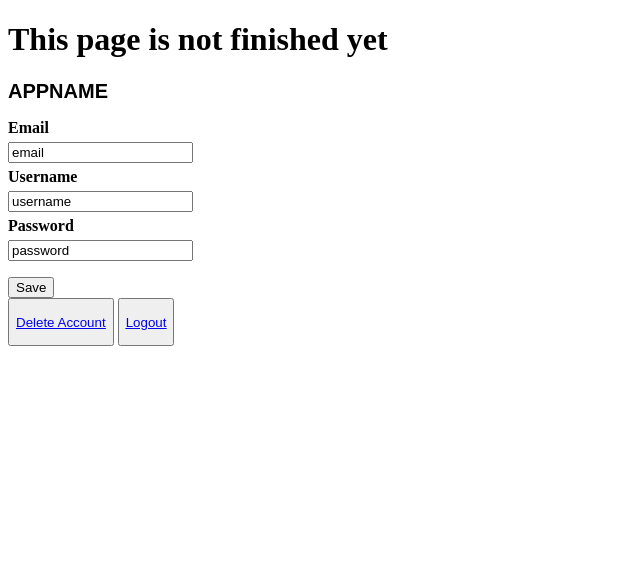
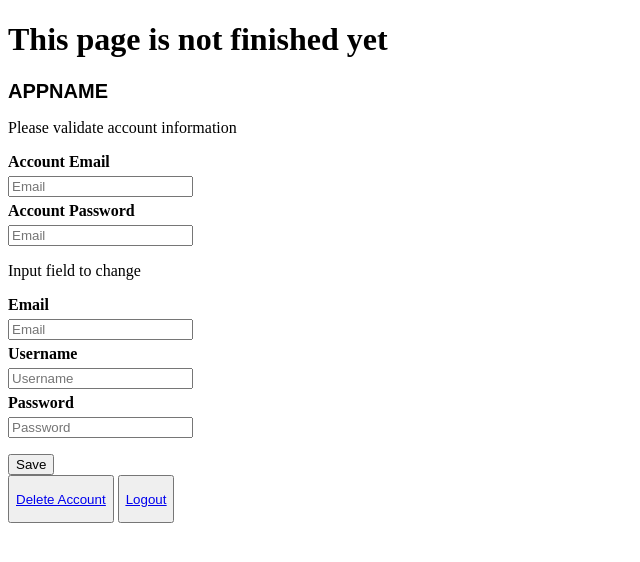
Before and after one commit to software-students-fall2022/web-app-exercise-team-8-1, a Flask app: page /account.html in a window 1280 px wide. Shown: the top 562 px of the page, without its empty margins (0-640 px from the left). Run offline with Flask 2, Linux system fonts and the light colour scheme; data that the repository does not hold is empty.

Commit message:
Modified edit account page
Make the functionality work

```diff
--- a/app.py
+++ b/app.py
@@ -191,6 +191,16 @@ def handle_item():
 @app.route('/account.html', methods=['GET','POST'])
 def edit():
     if request.method == 'POST':
+        current_email = request.form["current_email"]
+        current_password = request.form["current_password"]
+        validate_current = users.find_one({'email': current_email})
+        if validate_current is None:
+            return render_template("account.html", message = "This account does not exist")
+        if validate_current['password'] != current_password:
+            return render_template("account.html", message = "Failed to validate password")
+
+        user_id = validate_current['_id']
+
         user_email = request.form["email"]
         user_name = request.form["username"]
         user_password = request.form["password"]
@@ -214,7 +224,7 @@ def edit():
             return render_template('account.html', message="Not valid update!")
         #end of input validation
 
-        db.users.update_one({"_id": doc.get("_id")},{ "$set": doc })
+        db.users.update_one({"_id": user_id},{ "$set": doc })
         return render_template("account.html")
 
     else:
--- a/templates/account.html
+++ b/templates/account.html
@@ -17,14 +17,22 @@
             APPNAME
         </h2>
         <form method="POST" action="/account.html">
+            <p>Please validate account information</p>
+            <label for="current_email"><b>Account Email</b></label>
+            <input class = "input-bar" id="current_email" type = "text" placeholder = "Email" name = "current_email">
+
+            <label for="current_password"><b>Account Password</b></label>
+            <input class = "input-bar" id="current_password" type = "text" placeholder = "Email" name = "current_password">
+
+            <p>Input field to change</p>
             <label for="email"><b>Email</b></label>
-            <input class = "input-bar" id="email" type = "text" placeholder = "Email" name = "email" value="email">
+            <input class = "input-bar" id="email" type = "text" placeholder = "Email" name = "email">
 
             <label for="username"><b>Username</b></label>
-            <input class = "input-bar" id="username" type = "text" placeholder = "Username" name = "username" value="username">
+            <input class = "input-bar" id="username" type = "text" placeholder = "Username" name = "username">
 
             <label for="password"><b>Password</b></label>
-            <input class = "input-bar" id="password" type = "text" placeholder = "Password" name = "password" value="password">
+            <input class = "input-bar" id="password" type = "text" placeholder = "Password" name = "password">
 
             <p class = "error">{{message}}</p>
 
```
